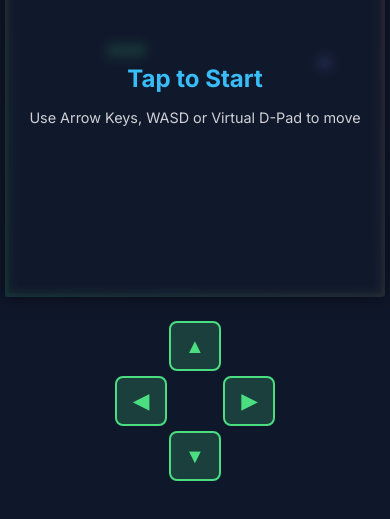
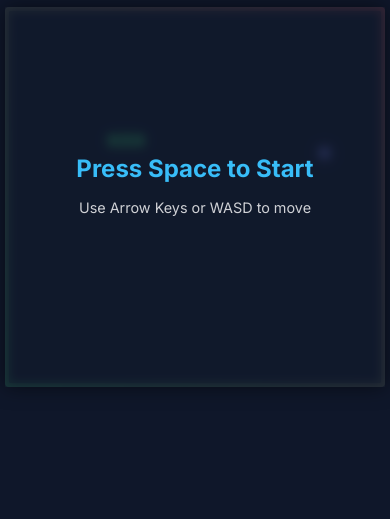
Before and after one commit to Ushers101/neon-snake, a plain HTML site: page index.html in a window 390 px wide. Shown: the part 255-774 px from the top of the page. Drawn offline with Linux system fonts and the light colour scheme.

Commit message:
Revert mobile support changes - Restore original index.html

```diff
--- a/index.html
+++ b/index.html
@@ -3,7 +3,7 @@
 
 <head>
     <meta charset="UTF-8">
-    <meta name="viewport" content="width=device-width, initial-scale=1.0, maximum-scale=1.0, user-scalable=no">
+    <meta name="viewport" content="width=device-width, initial-scale=1.0">
     <title>Neon Snake</title>
     <link rel="stylesheet" href="style.css">
     <link rel="preconnect" href="https://fonts.googleapis.com">
@@ -21,8 +21,8 @@
         <div class="canvas-wrapper">
             <canvas id="gameCanvas" width="600" height="600"></canvas>
             <div id="startScreen" class="overlay">
-                <h2>Tap to Start</h2>
-                <p>Use Arrow Keys, WASD or Virtual D-Pad to move</p>
+                <h2>Press Space to Start</h2>
+                <p>Use Arrow Keys or WASD to move</p>
             </div>
             <div id="gameOverScreen" class="overlay hidden">
                 <h2>Game Over</h2>
@@ -30,14 +30,6 @@
                 <button id="restartBtn">Play Again</button>
             </div>
         </div>
-
-        <!-- Virtual D-Pad for Mobile -->
-        <div id="virtualDpad" class="virtual-dpad">
-            <button class="dpad-btn dpad-up" data-direction="up">▲</button>
-            <button class="dpad-btn dpad-left" data-direction="left">◀</button>
-            <button class="dpad-btn dpad-right" data-direction="right">▶</button>
-            <button class="dpad-btn dpad-down" data-direction="down">▼</button>
-        </div>
     </div>
     <script src="script.js"></script>
 </body>
```
